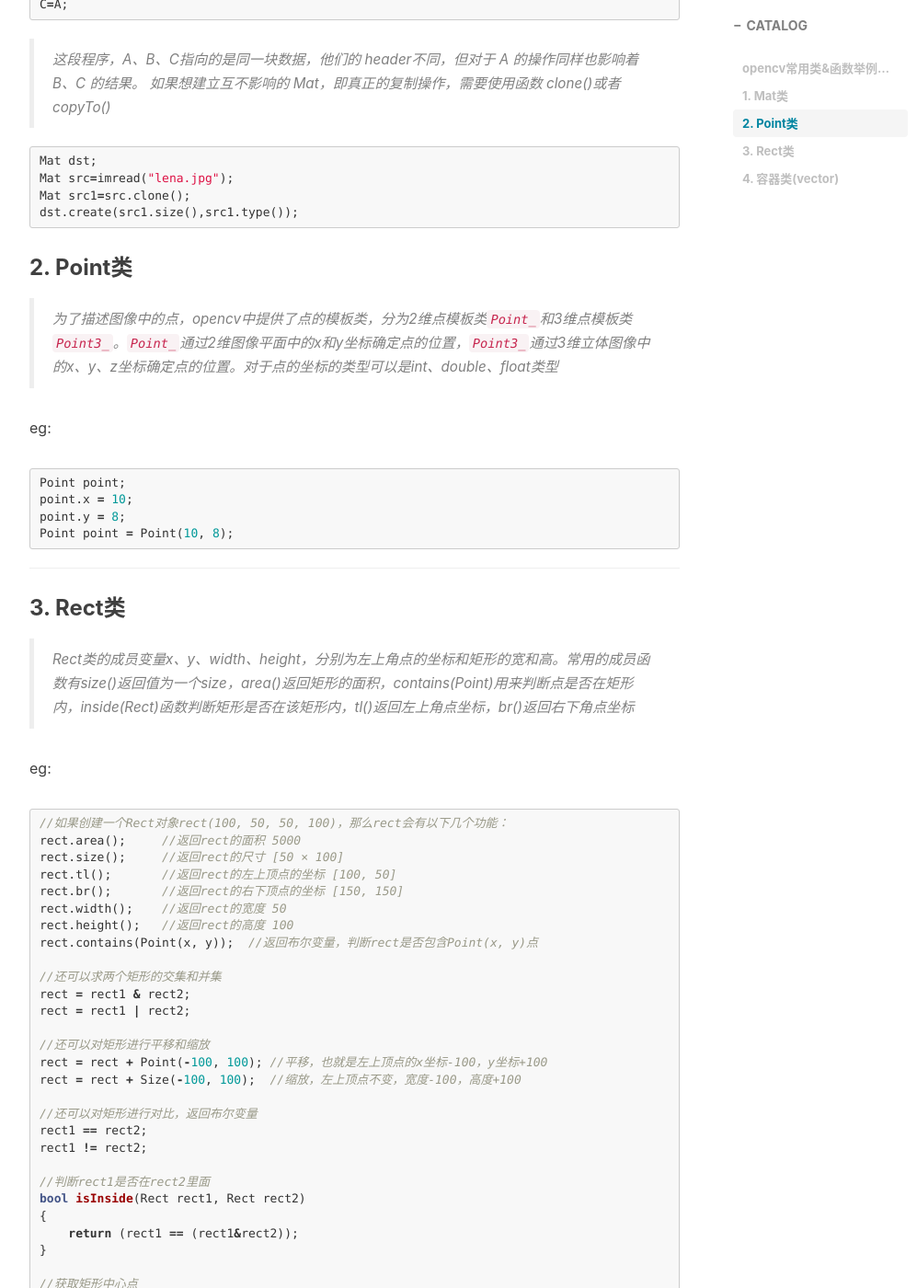
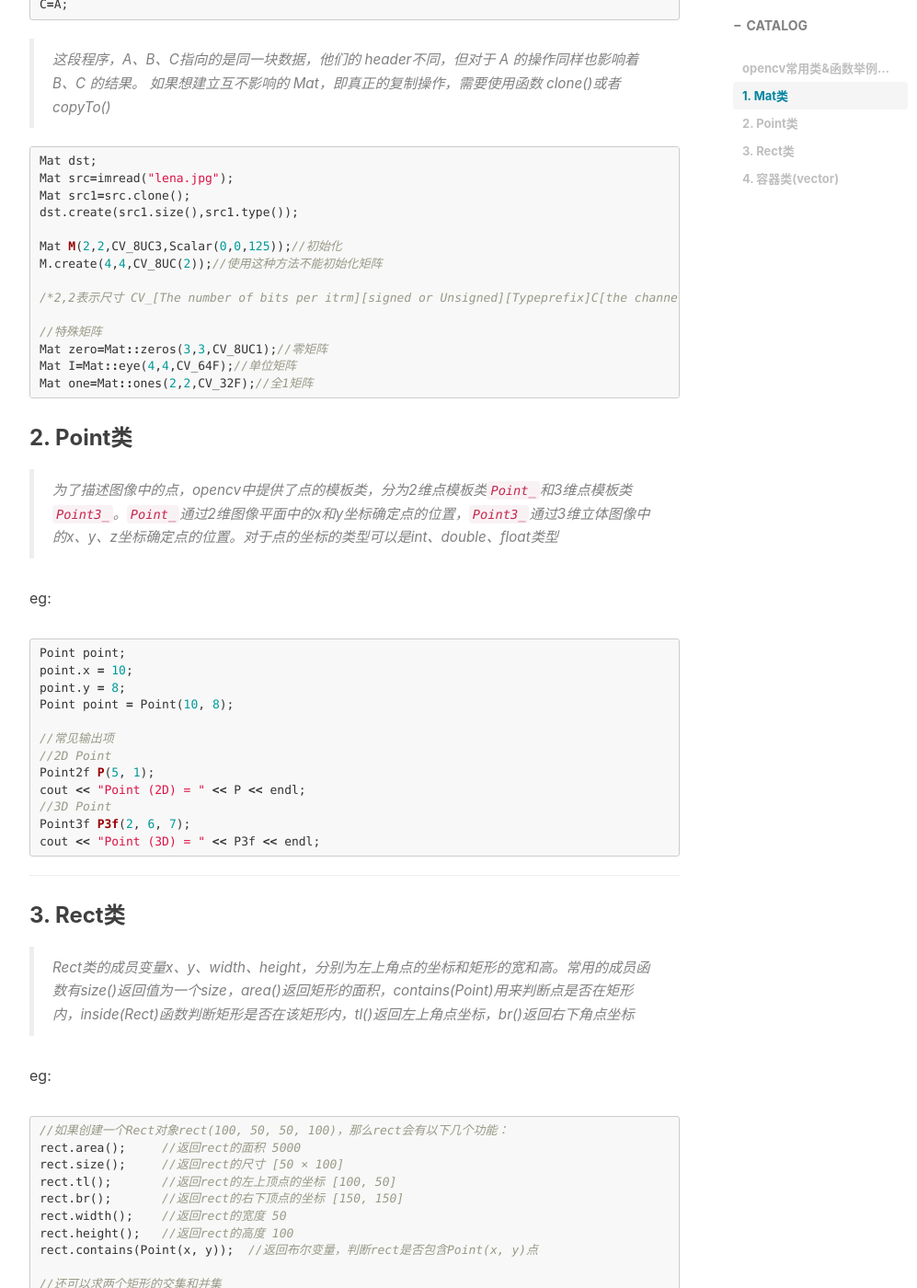
Before and after one commit to Lmonologue/baymax.github.io, a Jekyll site: the page built from _posts/2017-05-09-opencv笔记.md, in a window 1280 px wide and 1400 px high, scrolled down 933 px. Shown: the whole window at 92% size, without its empty margins (233-1230 px from the left). Built offline with Jekyll 4.4.1, drawn with Linux system fonts in a browser that asks for light colours; nearby versions of some CDN libraries; comment, search, counter and statistics services are not loaded.

Commit message:
Update 2017-05-09-opencv笔记.md

````diff
--- a/_posts/2017-05-09-opencv笔记.md
+++ b/_posts/2017-05-09-opencv笔记.md
@@ -31,6 +31,19 @@ Mat dst;
 Mat src=imread("lena.jpg");
 Mat src1=src.clone();
 dst.create(src1.size(),src1.type());
+
+Mat M(2,2,CV_8UC3,Scalar(0,0,125));//初始化
+M.create(4,4,CV_8UC(2));//使用这种方法不能初始化矩阵
+
+/*2,2表示尺寸
+CV_[The number of bits per itrm][signed or Unsigned][Typeprefix]C[the channel number]
+Scalar(0,0,125)表示初始值
+*/
+
+//特殊矩阵
+Mat zero=Mat::zeros(3,3,CV_8UC1);//零矩阵
+Mat I=Mat::eye(4,4,CV_64F);//单位矩阵
+Mat one=Mat::ones(2,2,CV_32F);//全1矩阵
 ```
 ### 2. Point类
 
@@ -42,6 +55,14 @@ Point point;
 point.x = 10;
 point.y = 8;
 Point point = Point(10, 8);
+
+//常见输出项
+//2D Point
+Point2f P(5, 1);
+cout << "Point (2D) = " << P << endl;
+//3D Point
+Point3f P3f(2, 6, 7);
+cout << "Point (3D) = " << P3f << endl;
 ```
 
 ---
````
